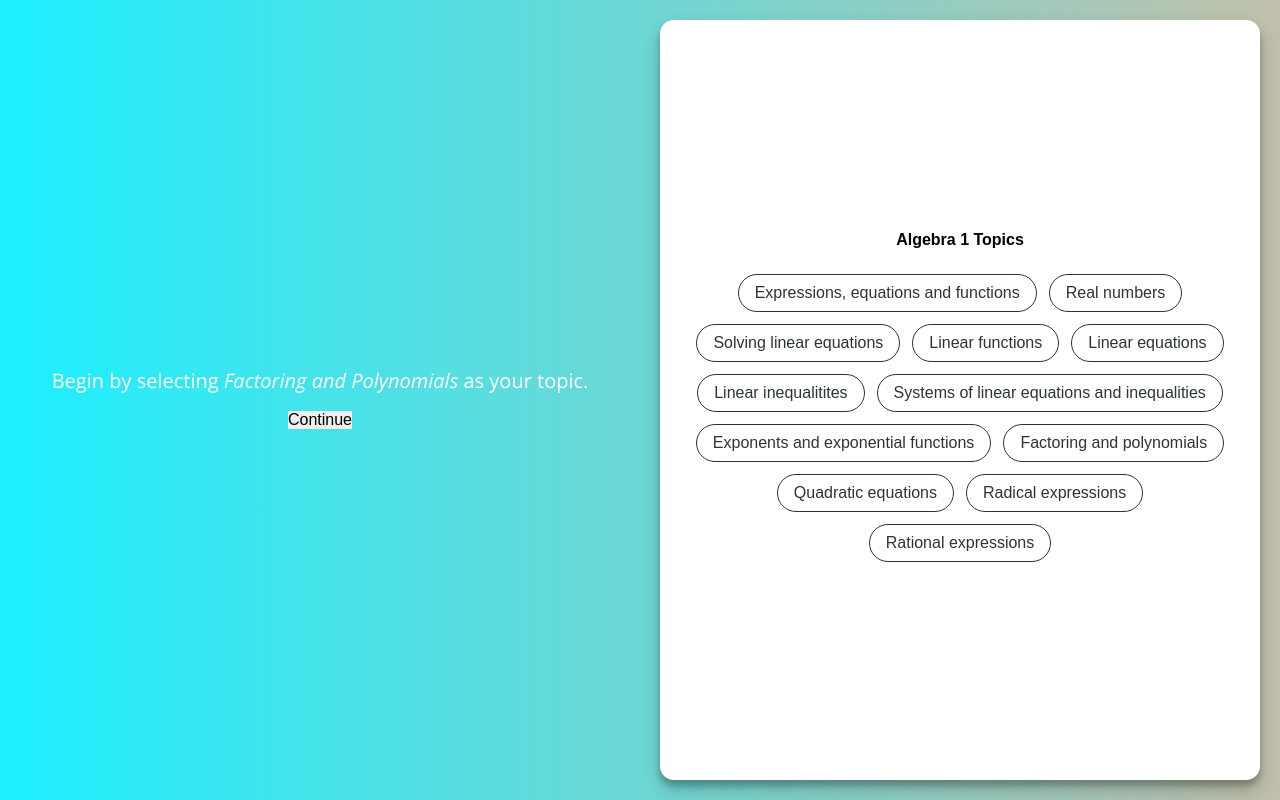
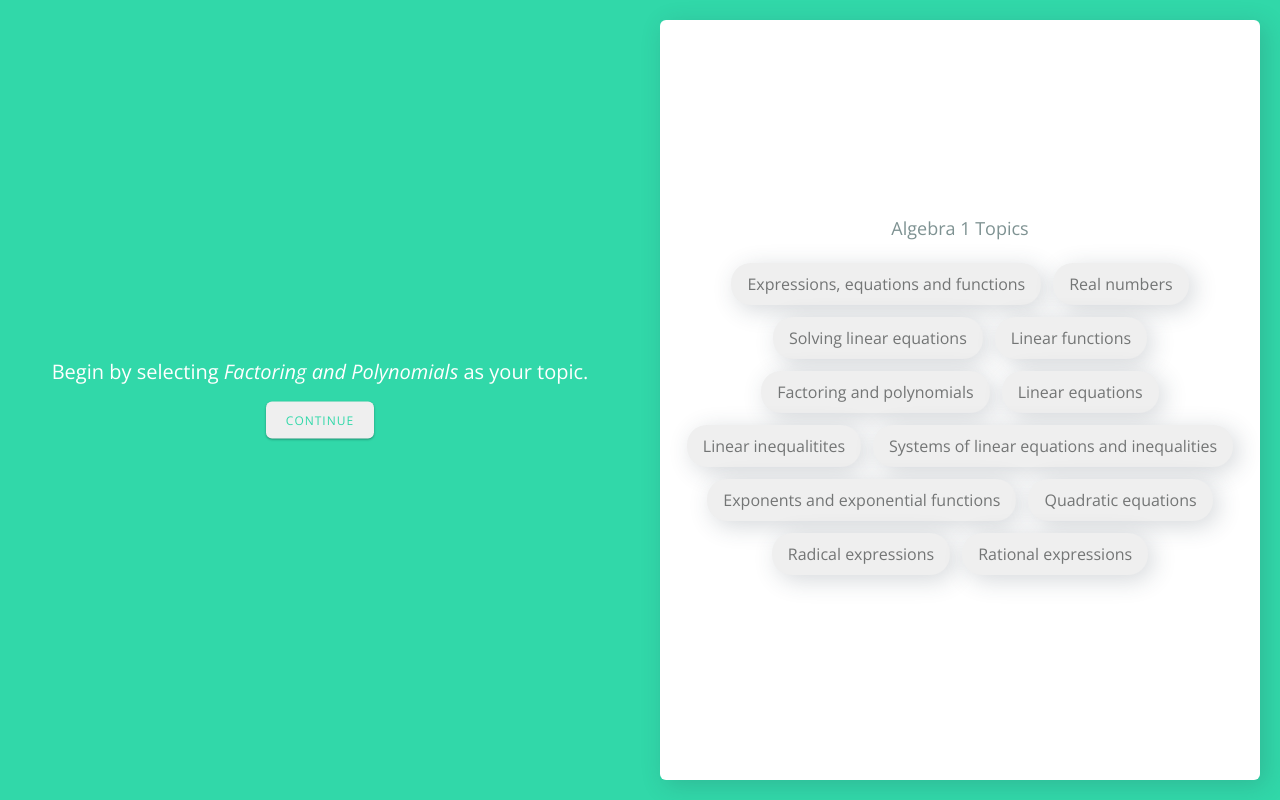
Before and after one commit to pczern/bristle-demo, a React app in the folder client/: page / in a window 1280 px wide. Built offline with nearby package versions, Linux system fonts and the light colour scheme.

Commit message:
Updated TopicSlide and added Topic

```diff
--- /dev/null
+++ b/client/src/components/Topic/index.jsx
@@ -0,0 +1,17 @@
+import React from 'react'
+import PropTypes from 'prop-types'
+import css from './index.scss'
+
+const Topic = (props) => {
+  if (props.topicSelected) {
+    return <button className={css.Topic__active}>{props.children}</button>
+  }
+  return <button className={css.Topic}>{props.children}</button>
+}
+
+Topic.propTypes = {
+  children: PropTypes.arrayOf(PropTypes.any).isRequired,
+  topicSelected: PropTypes.bool.isRequired,
+}
+
+export default Topic
--- /dev/null
+++ b/client/src/components/Topic/index.scss
@@ -0,0 +1,20 @@
+.Topic {
+  color: #737575;
+  margin: 6px 6px;
+  padding: 10px 16px;
+  display: inline-block;
+  border-radius: 20px;
+  box-shadow: 5px 5px 25px 0 rgba(46, 61, 73, 0.2);
+  -webkit-font-smoothing: antialiased;
+}
+
+.Topic__active {
+  color: #fff;
+  background-color: #31d8a9;
+  margin: 6px 6px;
+  padding: 10px 16px;
+  display: inline-block;
+  border-radius: 20px;
+  box-shadow: 5px 5px 25px 0 rgba(46, 61, 73, 0.2);
+  -webkit-font-smoothing: antialiased;
+}
--- a/client/src/containers/Intro/index.scss
+++ b/client/src/containers/Intro/index.scss
@@ -1,3 +1,7 @@
+* {
+  font-family: 'Open Sans', sans-serif;
+}
+
 .intro {
   width: 100%;
 }
@@ -9,10 +13,11 @@
 .rightPanel {
   height: calc(100vh - 40px);
   margin: 20px;
-  border-radius: 14px;
   background-color: white;
   box-sizing: border-box;
-  box-shadow: 0 10px 20px rgba(0, 0, 0, 0.19), 0 6px 6px rgba(0, 0, 0, 0.23);
+  -webkit-box-shadow: 5px 5px 25px 0 rgba(46, 61, 73, 0.2);
+  box-shadow: 5px 5px 25px 0 rgba(46, 61, 73, 0.2);
+  border-radius: 0.375rem;
 }
 
 .panelGuide {
--- a/client/src/containers/Intro/slides/TopicSlide/TopicSlide.jsx
+++ b/client/src/containers/Intro/slides/TopicSlide/TopicSlide.jsx
@@ -3,11 +3,44 @@ import { connect } from 'react-redux'
 import PropTypes from 'prop-types'
 import { nextSlide } from '../../../../actions'
 import Slide from '../../../../components/Slide'
+import Topic from '../../../../components/Topic'
 import css from './index.scss'
 // Universal slide styles
 import { leftPanel, rightPanel, panelGuide } from '../../index.scss'
 
-const TopicSlide = props => (
+class TopicSlide extends React.Component {
+  constructor(props) {
+    super(props)
+
+    this.state = {
+      topicSelected: false,
+      topics: [
+        'Expressions, equations and functions',
+        'Real numbers',
+        'Solving linear equations',
+        'Linear functions',
+        'Factoring and polynomials',
+        'Linear equations',
+        'Linear inequalitites',
+        'Systems of linear equations and inequalities',
+        'Exponents and exponential functions',
+        'Quadratic equations',
+        'Radical expressions',
+        'Rational expressions',
+      ],
+    }
+  }
+
+  selectTopic = () => {
+    if (this.state.topicSelected) {
+      this.setState({ topicSelected: false })
+    } else {
+      this.setState({ topicSelected: true })
+    }
+  }
+
+  render() {
+    return (
       <Slide className={css.TopicSlide__modifier}>
         <div className={leftPanel}>
           <div className={panelGuide}>
@@ -15,8 +48,8 @@ const TopicSlide = props => (
               Begin by selecting <i>Factoring and Polynomials</i> as your topic.
             </h2>
             <button
-          className={css.topicInfo__continue}
-          onClick={() => props.dispatch(nextSlide())}
+              className={css.topInfo__continue}
+              onClick={() => this.props.dispatch(nextSlide())}
             >Continue
             </button>
           </div>
@@ -25,23 +58,22 @@ const TopicSlide = props => (
           <div className={css.TopicSlide__topic}>
             <h3 className={css.TopicSlide__topic_header}>Algebra 1 Topics</h3>
             <ul className={css.TopicSlide__topic_list}>
-          <li>Expressions, equations and functions</li>
-          <li>Real numbers</li>
-          <li>Solving linear equations</li>
-          <li>Linear functions</li>
-          <li>Linear equations</li>
-          <li>Linear inequalitites</li>
-          <li>Systems of linear equations and inequalities</li>
-          <li>Exponents and exponential functions</li>
-          <li>Factoring and polynomials</li>
-          <li>Quadratic equations</li>
-          <li>Radical expressions</li>
-          <li>Rational expressions</li>
+              {this.state.topics.map(topic => (
+                <li key={`${topic}1`}>
+                  <Topic
+                    topicSelected={this.state.topicSelected}
+                    onClick={this.selectTopic}
+                  >{topic}
+                  </Topic>
+                </li>
+              ))}
             </ul>
           </div>
         </div>
       </Slide>
     )
+  }
+}
 
 TopicSlide.propTypes = {
   dispatch: PropTypes.func.isRequired,
--- a/client/src/containers/Intro/slides/TopicSlide/index.scss
+++ b/client/src/containers/Intro/slides/TopicSlide/index.scss
@@ -1,6 +1,5 @@
 .TopicSlide__modifier {
-  background: #c0c0aa;  /* fallback for old browsers */
-  background: linear-gradient(to right, #1cefff, #c0c0aa); /* W3C, IE 10+/ Edge, Firefox 16+, Chrome 26+, Opera 12+, Safari 7+ */
+  background-color: #31d8a9;
 }
 
 .TopicSlide {
@@ -18,7 +17,13 @@
 }
 
 .topInfo__continue {
-  color: white;
+  padding: 10px 20px;
+  border-radius: 6px;
+  box-shadow: 0 1px 3px rgba(0, 0, 0, 0.12), 0 1px 2px rgba(0, 0, 0, 0.24);
+  color: #31d8a9;
+  text-transform: uppercase;
+  letter-spacing: 1px;
+  font-size: 12px;
 }
 
 .TopicSlide__topic {
@@ -26,11 +31,15 @@
   position: relative;
   top: 50%;
   transform: translateY(-50%);
+  font-family: 'Open Sans', sans-serif;
 }
 
 .TopicSlide__topic_header {
   text-align: center;
   margin-bottom: 20px;
+  font-size: 18px;
+  font-weight: 300;
+  color: #7e9292;
 }
 
 .TopicSlide__topic_list {
@@ -38,10 +47,5 @@
 }
 
 .TopicSlide__topic_list li {
-  color: #2d3436;
-  margin: 6px 6px;
-  padding: 10px 16px;
-  display: inline-block;
-  border: 1px solid #2d3436;
-  border-radius: 20px;
+  display: inline;
 }
--- a/client/src/css/index.scss
+++ b/client/src/css/index.scss
@@ -27,6 +27,13 @@ body {
   line-height: 1;
 }
 
+h1,
+h2,
+h3,
+h4 {
+  -webkit-font-smoothing: antialiased;
+}
+
 ol,
 ul {
   list-style: none;
@@ -49,3 +56,7 @@ table {
   border-collapse: collapse;
   border-spacing: 0;
 }
+
+button:hover {
+  cursor: pointer;
+}
```
Lines whose indentation alone changed are shown as unchanged.
